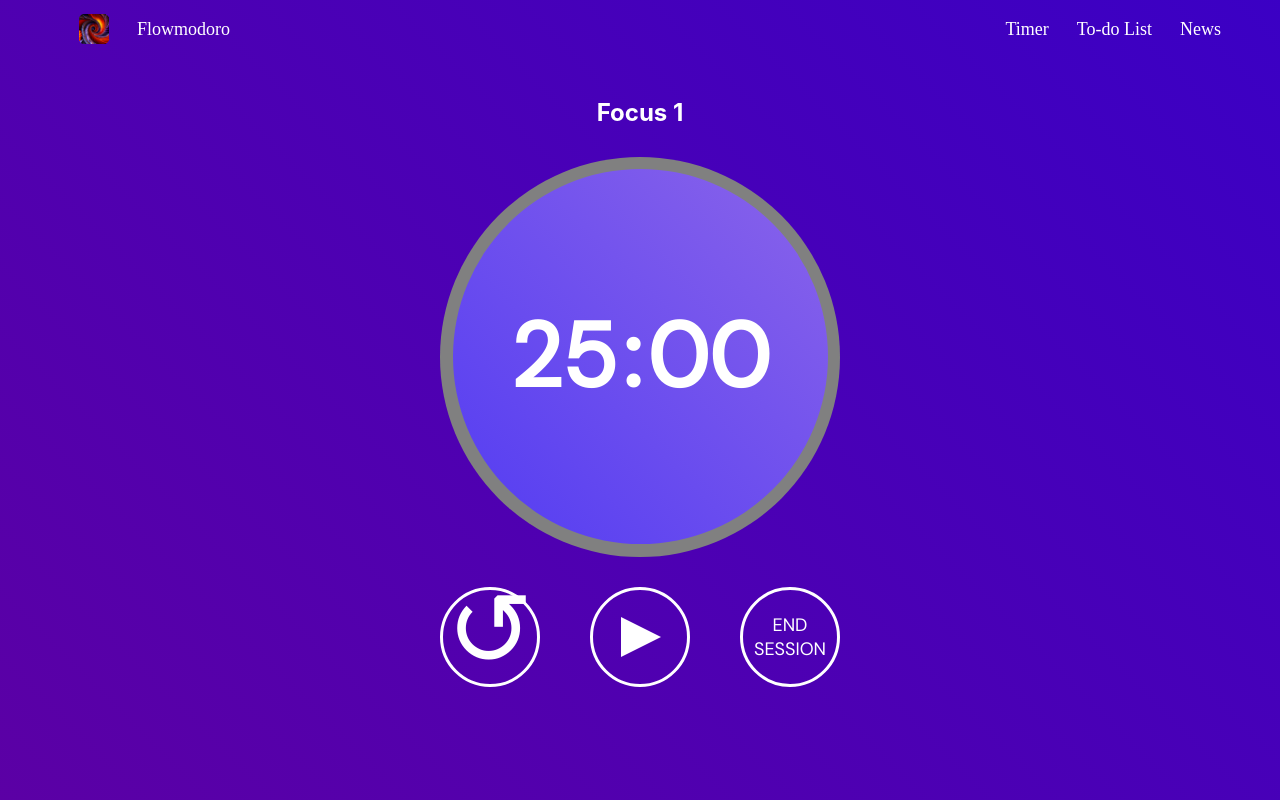
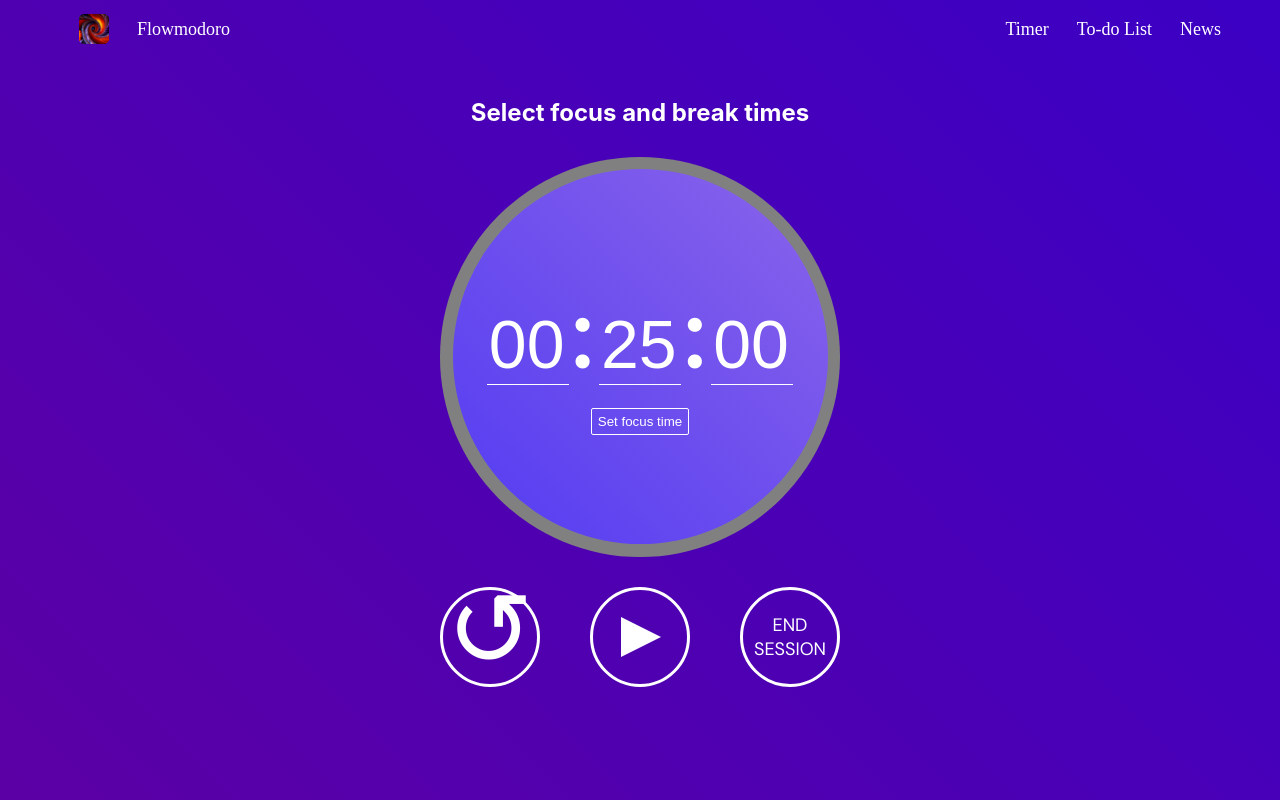
Before and after one commit to dhanushk03/flowmoro, a React (Create React App) app in the folder timerapp/: page /timer in a window 1280 px wide. Built offline with nearby package versions, Linux system fonts and the light colour scheme; a web font is replaced by a local one.

Commit message:
Implemented 90% of user timer input functionality

```diff
--- a/timerapp/src/Components/CountdownTimer/CountdownTimer.css
+++ b/timerapp/src/Components/CountdownTimer/CountdownTimer.css
@@ -50,12 +50,47 @@
     align-items: center;
 }
 
+.timertext {
+    display: block;
+}
+
 .countdown-timer::before {
     content: '';
     position: absolute;
     inset: 6px;
     border-radius: 50%;
     background-color: var(--bg);
+}
+
+.timeinputform {
+    background: transparent;
+    border: none;
+    border-bottom: 1px solid white;
+    color: white;
+    outline: none;
+    font-size: 68px;
+    height: min-content;
+    width: 78px;
+}
+
+.settimebutton {
+    display: block;
+    margin-top: 12px;
+    background: transparent;
+    color: white;
+    height: 2em;
+    border: 1px solid white;
+    border-radius: 2px;
+    margin-left: auto;
+    margin-right: auto;
+    position: relative;
+    z-index: 1;
+}
+
+.settimebutton:hover {
+    background-color: orange;
+    cursor: pointer;
+    z-index: 3;
 }
 
 .countdown-timer span {
--- a/timerapp/src/Components/CountdownTimer/CountdownTimer.js
+++ b/timerapp/src/Components/CountdownTimer/CountdownTimer.js
@@ -2,13 +2,13 @@ import React from "react";
 import { useState, useEffect } from "react";
 import "./CountdownTimer.css";
 
-const defaultRemainingTimeWork = {
+var defaultRemainingTimeWork = {
     seconds: '00',
     minutes: '25',
     hours: '00',
 }
 
-const defaultRemainingTimeBreak = {
+var defaultRemainingTimeBreak = {
     seconds: '00',
     minutes: '05',
     hours: '00',
@@ -17,8 +17,8 @@ const defaultRemainingTimeBreak = {
 const defaultWorkSessionNumber = 1;
 const defaultBreakSessionNumber = 1;
 const defaultIsWork = true;
-const defaultTotalTimeInSecondsWork = 25 * 60;
-const defaultTotalTimeInSecondsRest = 5 * 60;
+var defaultTotalTimeInSecondsWork = 25 * 60;
+var defaultTotalTimeInSecondsRest = 5 * 60;
 
 const CountdownTimer = (props) => {
     /**
@@ -26,6 +26,14 @@ const CountdownTimer = (props) => {
      * As the timer ticks down, want to change the percentage of the arc colored white proportional to the amount of time remaining.
      * I want to provide an input form for the user to set their preferred time studying.
      */
+    const [counter, setCounter] = useState(1);
+    const [userSpecifiedTime, setUserSpecifiedTime] = useState(() => {
+        const bool = localStorage.getItem('userSpecifiedTime');
+        return bool == 'false' || bool == null ? false : true;
+    });  //fetch from localStorage later
+    const [userTimeInputHours, setUserTimeInputHours] = useState("00");
+    const [userTimeInputMinutes, setUserTimeInputMinutes] = useState("25");
+    const [userTimeInputSeconds, setUserTimeInputSeconds] = useState("00");
     const [remainingTime, setRemainingTime] = useState(() => {
         const time = JSON.parse(localStorage.getItem('remainingTime'));
         return time ? time : defaultRemainingTimeWork;
@@ -55,9 +63,10 @@ const CountdownTimer = (props) => {
     useEffect(() => {
         const intervalId = setInterval(() => {
             //document.title = `Flowmodoro ${remainingTime.hours != "00" ? remainingTime.hours + ":" : ""}${remainingTime.minutes}:${remainingTime.seconds}`;
-            if (!paused) {
+            if (!paused && userSpecifiedTime) {
                 updateRemainingTime();
             }
+            localStorage.setItem('userSpecifiedTime', String(userSpecifiedTime));
             localStorage.setItem('remainingTime', JSON.stringify(remainingTime));
             localStorage.setItem('paused', String(paused));
             localStorage.setItem('remainingTimeInSeconds', String(remainingTimeInSeconds));
@@ -123,6 +132,8 @@ const CountdownTimer = (props) => {
     function endSession() {
         setWorkSession(defaultWorkSessionNumber);
         setBreakSession(defaultBreakSessionNumber);
+        setUserSpecifiedTime(false);
+        setIsWork(true);
         resetTime();
     }
 
@@ -137,21 +148,145 @@ const CountdownTimer = (props) => {
         setPaused(true);
     }
 
+    const handleChange = (event) => {
+        if (event.target.name === "inputHours") {
+            setUserTimeInputHours(event.target.value);
+        }
+        else if (event.target.name === "inputMinutes") {
+            setUserTimeInputMinutes(event.target.value);
+        }
+        else if (event.target.name === "inputSeconds") {
+            setUserTimeInputSeconds(event.target.value);
+        }
+    };
+
+    function removeZeroes(num) {
+        if (num.charAt(0) == "0" && num.length > 1) {
+            return num.charAt(1);
+        } else {
+            return num;
+        }
+    }
+
+    function parseTime() {
+        var time = Number(userTimeInputSeconds) + 60 * Number(userTimeInputMinutes) + 3600 * Number(userTimeInputHours);
+        console.log(time);
+        return time
+    }
+
     var x = isWork? remainingTimeInSeconds / defaultTotalTimeInSecondsWork : remainingTimeInSeconds / defaultTotalTimeInSecondsRest;
     var f = remainingTime.hours == "00" ? 90 : 68;
 
     return (
         <div className="wrapper">
+            {userSpecifiedTime ?
                 <div className="session-counter">
                     {isWork? <h2>Focus {workSession}</h2> : <h2>Break {breakSession}</h2>}
                 </div>
+                :
+                <div className="session-counter">
+                    <h2>Select focus and break times</h2>
+                </div>
+            }
             <div className="countdown-timer" style={{"--x": x, "--f": f}}>
                 <div className="inner-circle">
+                    <div className="timertext">
+                        {userSpecifiedTime ?
+                            <span>
                                 {remainingTime.hours != "00" && <span>{remainingTime.hours}</span>}
                                 {remainingTime.hours != "00" && <span>:</span>}
+                            </span>
+                            :
+                            <span>
+                                <input
+                                    type="text"
+                                    name="inputHours"
+                                    id="inputHours"
+                                    minLength={2}
+                                    maxLength={2}
+                                    className="timeinputform"
+                                    value={userTimeInputHours}
+                                    onChange={handleChange}
+                                />
+                                <span>:</span>
+                            </span>
+                        }
+                        {userSpecifiedTime ?
+                            <span>
                                 <span>{remainingTime.minutes}</span>
                                 <span>:</span>
+                            </span>
+                            :
+                            <span>
+                                <input
+                                    type="text"
+                                    name="inputMinutes"
+                                    id="inputMinutes"
+                                    minLength={2}
+                                    maxLength={2}
+                                    className="timeinputform"
+                                    value={userTimeInputMinutes}
+                                    onChange={handleChange}
+                                />
+                                <span>:</span>
+                            </span>
+                        }
+                        {userSpecifiedTime ?
+                            <span>
                                 <span>{remainingTime.seconds}</span>
+                            </span>
+                            :
+                            <span>
+                                <input
+                                    type="text"
+                                    name="inputSeconds"
+                                    id="inputSeconds"
+                                    minLength={2}
+                                    maxLength={2}
+                                    className="timeinputform"
+                                    value={userTimeInputSeconds}
+                                    onChange={handleChange}
+                                />
+                            </span>
+                        }
+                        {!userSpecifiedTime &&
+                            <button onClick={() => {
+                                if (counter == 1) {
+                                    setRemainingTime({
+                                        seconds: userTimeInputSeconds,
+                                        minutes: userTimeInputMinutes,
+                                        hours: userTimeInputHours
+                                    });
+                                    defaultTotalTimeInSecondsWork = parseTime();
+                                    setRemainingTimeInSeconds(defaultTotalTimeInSecondsWork);
+                                    defaultRemainingTimeWork = {
+                                        seconds: userTimeInputSeconds,
+                                        minutes: userTimeInputMinutes,
+                                        hours: userTimeInputHours
+                                    };
+                                    setUserTimeInputSeconds("00");
+                                    setUserTimeInputMinutes("05");
+                                    setUserTimeInputHours("00");
+                                    setCounter(2);
+                                }
+                                else if (counter == 2) {
+                                    defaultTotalTimeInSecondsRest = parseTime();
+                                    defaultRemainingTimeBreak = {
+                                        seconds: userTimeInputSeconds,
+                                        minutes: userTimeInputMinutes,
+                                        hours: userTimeInputHours
+                                    };
+                                    setCounter(1);
+                                    setUserTimeInputSeconds("00");
+                                    setUserTimeInputMinutes("25");
+                                    setUserTimeInputHours("00");
+                                    setUserSpecifiedTime(true);
+                                }
+                            }} className="settimebutton">
+                                Set {counter == 1 ? "focus" : "break"} time
+                            </button>
+                        }
+                    </div>
                 </div>
             </div>
             <div className="buttons">
--- a/timerapp/src/Components/TodoList/TodoList.js
+++ b/timerapp/src/Components/TodoList/TodoList.js
@@ -79,6 +79,7 @@ const TodoList = () => {
                   id="taskTitle"
                   value={taskTitle}
                   onChange={handleChange}
+                  required
               />
               <textarea
                   type="text"
--- a/timerapp/src/Components/TodoList/TodoListItem.css
+++ b/timerapp/src/Components/TodoList/TodoListItem.css
@@ -101,7 +101,8 @@
     margin-top: 20px;
     margin-left: 5px;
     margin-right: 5px;
-    mix-blend-mode:difference;
+    /* color: orange; */
+    /* mix-blend-mode:difference; */
 }
 
 @font-face {
```
Lines whose indentation alone changed are shown as unchanged.
